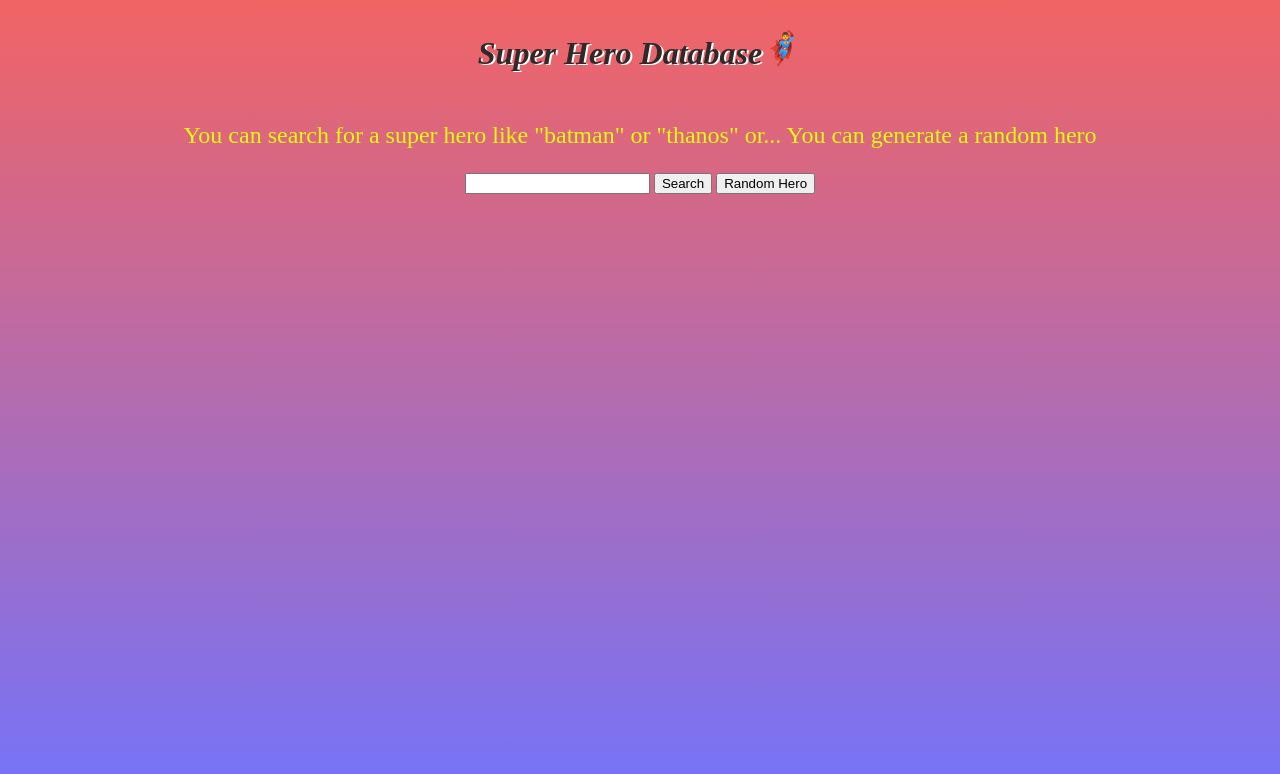
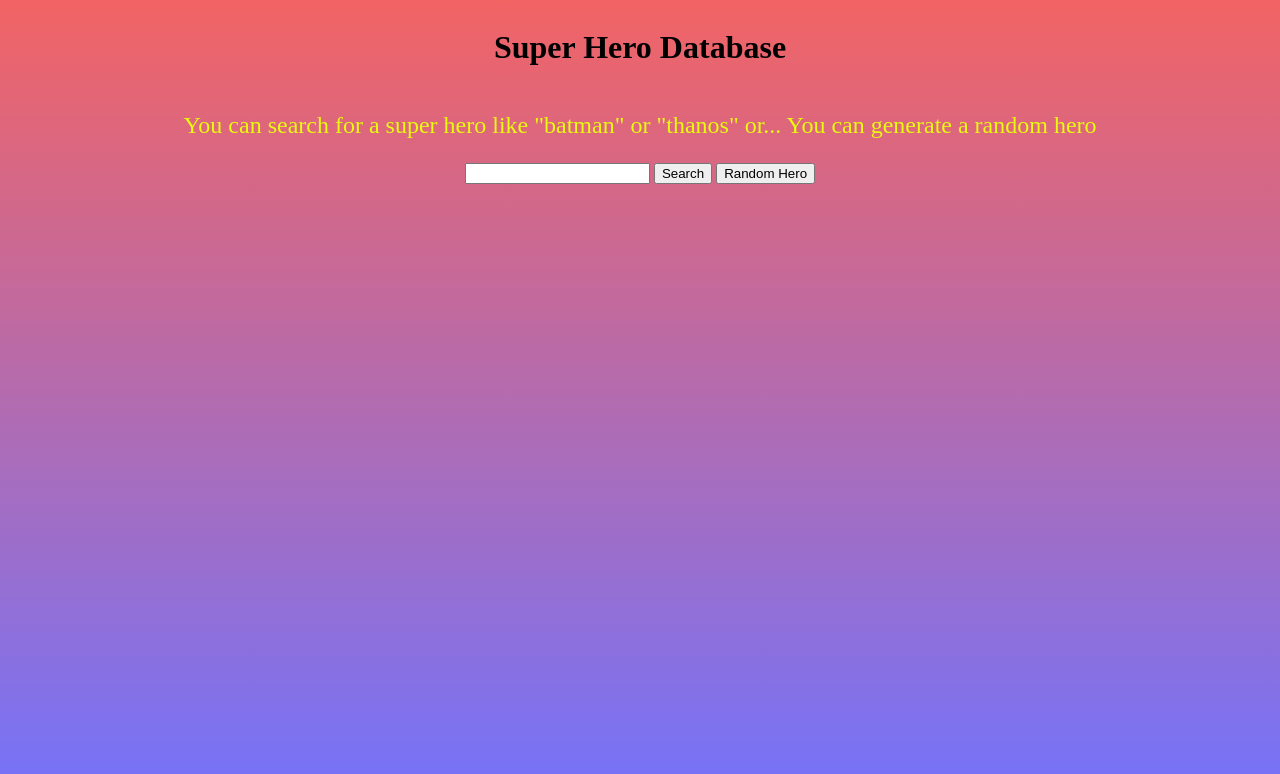
Before and after one commit to mesathor10/Super-Heroes-Database, a plain HTML site: page index.html in a window 1280 px wide. Drawn offline with Linux system fonts and the light colour scheme.

Commit message:
Update index.html

```diff
--- a/index.html
+++ b/index.html
@@ -9,14 +9,21 @@
 </head>
 
 <body>
-  <header><h2>Super Hero Database</h2><h1>🦸‍♂️</h1>
+  <header><h1>Super Hero Database</h1>
   </header>
   <p>You can search for a super hero like "batman" or "thanos" or... You can generate a random hero</p>
   <input id='searchInput' type="text">
   <button id='searchButton'>Search</button>
   <button id='newHeroButton'>Random Hero</button>
   </br>
+  <div class="some">
+<div class="alldata">
+  <div id="hname"></div>
   <div id='heroImage'><img src="" alt=""></div>
+  </div>
+  <div id="hstat"></div>
+  </div>
+
   <script src="script.js"></script>
 </body>
 
```
